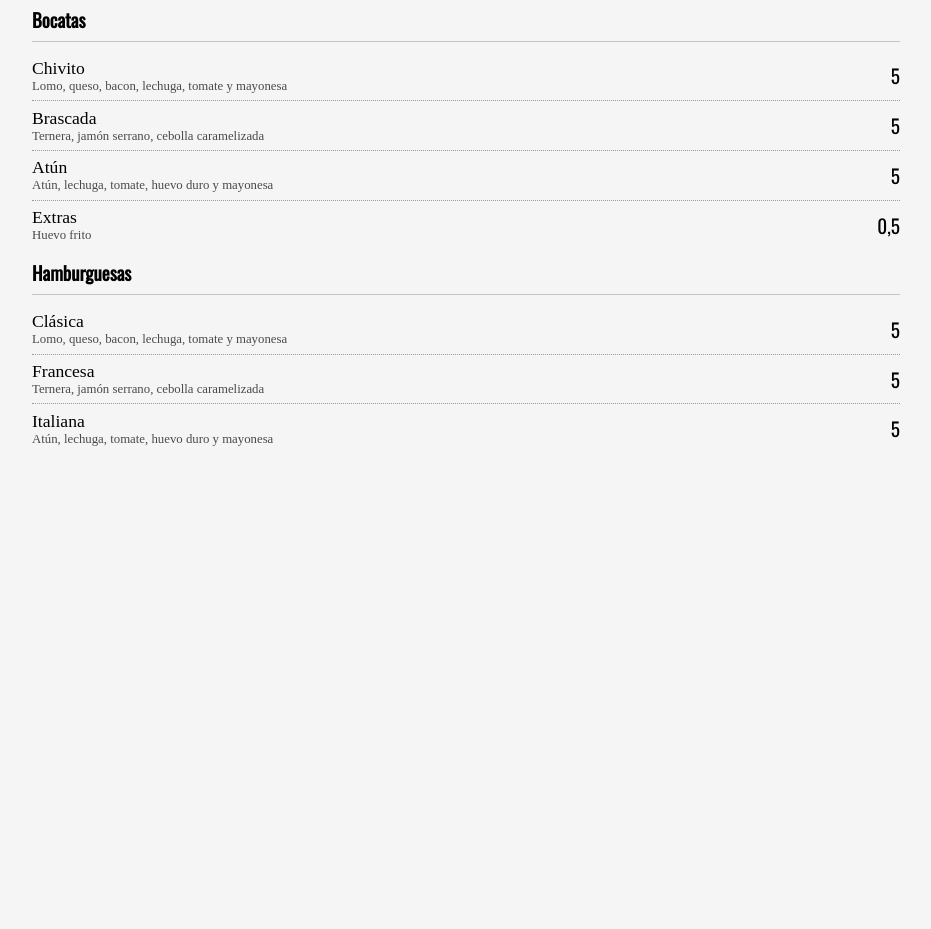
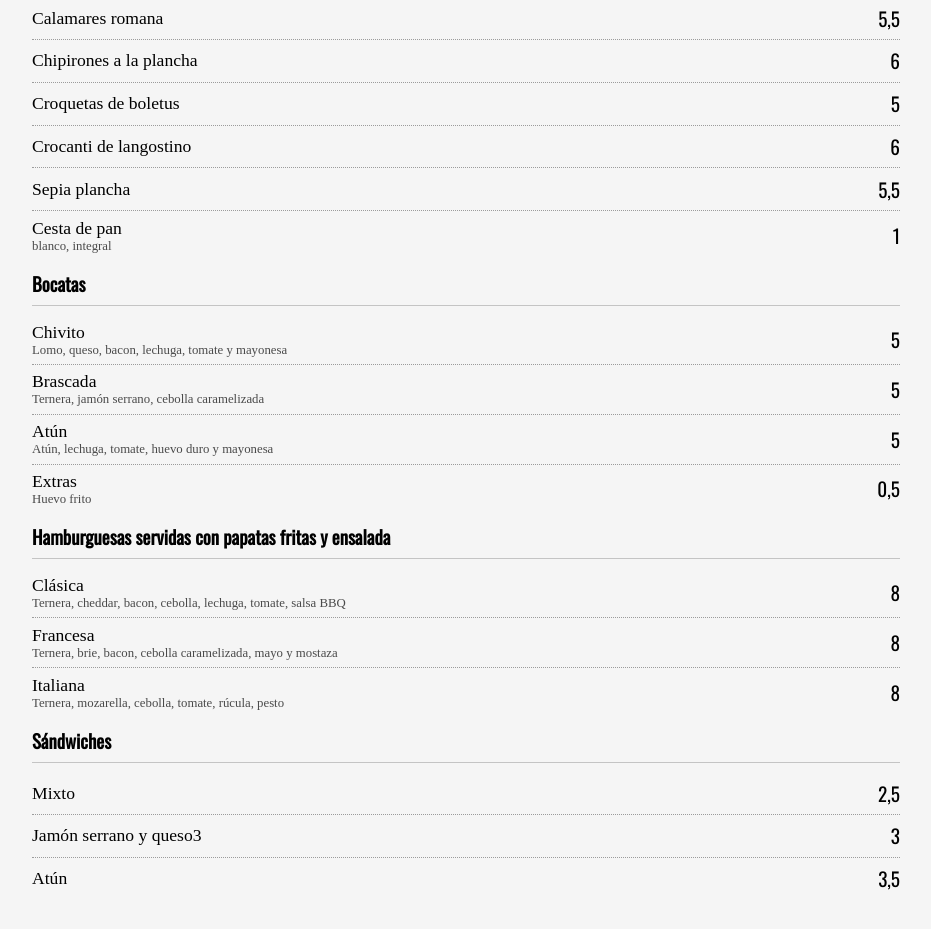
Before and after one commit to BarDondeSiempre/menu, a plain HTML site: page index.html in a window 1280 px wide. Shown: the part 459-1388 px from the top of the page, without its empty margins (174-1105 px from the left). Before the commit the page ends 1034 px from the top, so only its background shows below. Drawn offline with nearby package versions, Linux system fonts and the light colour scheme; a web font is replaced by a local one.

Commit message:
actualizado

```diff
--- a/index.html
+++ b/index.html
@@ -50,6 +50,43 @@
                 <span class="c-list__name">Bravas</span>
                 <span class="c-list__price">5</span>
             </li>
+            <li class="c-list__item">
+                <span class="c-list__name">
+                    <span class="c-list__main">Calamares romana</span>
+                </span>
+                <span class="c-list__price">5,5</span>
+            </li>
+            <li class="c-list__item">
+                <span class="c-list__name">
+                    <span class="c-list__main">Chipirones a la plancha</span>
+                </span>
+                <span class="c-list__price">6</span>
+            </li>
+            <li class="c-list__item">
+                <span class="c-list__name">
+                    <span class="c-list__main">Croquetas de boletus</span>
+                </span>
+                <span class="c-list__price">5</span>
+            </li>
+            <li class="c-list__item">
+                <span class="c-list__name">
+                    <span class="c-list__main">Crocanti de langostino</span>
+                </span>
+                <span class="c-list__price">6</span>
+            </li>
+            <li class="c-list__item">
+                <span class="c-list__name">
+                    <span class="c-list__main">Sepia plancha</span>
+                </span>
+                <span class="c-list__price">5,5</span>
+            </li>
+            <li class="c-list__item">
+                <span class="c-list__name">
+                    <span class="c-list__main">Cesta de pan</span>
+                    <span class="c-list__description">blanco, integral</span>
+                </span>
+                <span class="c-list__price">1</span>
+            </li>
         </ul>
 
         <h3 class="c-list-title">Bocatas</h3>
@@ -85,28 +122,50 @@
         </ul>
 
 
-        <h3 class="c-list-title">Hamburguesas</h3>
+        <h3 class="c-list-title">Hamburguesas servidas con papatas fritas y ensalada</h3>
         <ul class="c-list">
             <li class="c-list__item">
                 <span class="c-list__name">
                     <span class="c-list__main">Clásica</span>
-                    <span class="c-list__description">Lomo, queso, bacon, lechuga, tomate y mayonesa</span>
+                    <span class="c-list__description">Ternera, cheddar, bacon, cebolla, lechuga, tomate, salsa BBQ</span>
                 </span>
-                <span class="c-list__price">5</span>
+                <span class="c-list__price">8</span>
             </li>
             <li class="c-list__item">
                 <span class="c-list__name">
                     <span class="c-list__main">Francesa</span>
-                    <span class="c-list__description">Ternera, jamón serrano, cebolla caramelizada</span>
+                    <span class="c-list__description">Ternera, brie, bacon, cebolla caramelizada, mayo y mostaza</span>
                 </span>
-                <span class="c-list__price">5</span>
+                <span class="c-list__price">8</span>
             </li>
             <li class="c-list__item">
                 <span class="c-list__name">
                     <span class="c-list__main">Italiana</span>
-                    <span class="c-list__description">Atún, lechuga, tomate, huevo duro y mayonesa</span>
+                    <span class="c-list__description">Ternera, mozarella, cebolla, tomate, rúcula, pesto</span>
                 </span>
-                <span class="c-list__price">5</span>
+                <span class="c-list__price">8</span>
+            </li>
+        </ul>
+
+        <h3 class="c-list-title">Sándwiches</h3>
+        <ul class="c-list">
+            <li class="c-list__item">
+                <span class="c-list__name">
+                    <span class="c-list__main">Mixto</span>
+                </span>
+                <span class="c-list__price">2,5</span>
+            </li>
+            <li class="c-list__item">
+                <span class="c-list__name">
+                    <span class="c-list__main">Jamón serrano y queso3</span>
+                </span>
+                <span class="c-list__price">3</span>
+            </li>
+            <li class="c-list__item">
+                <span class="c-list__name">
+                    <span class="c-list__main">Atún</span>
+                </span>
+                <span class="c-list__price">3,5</span>
             </li>
         </ul>
 
```
